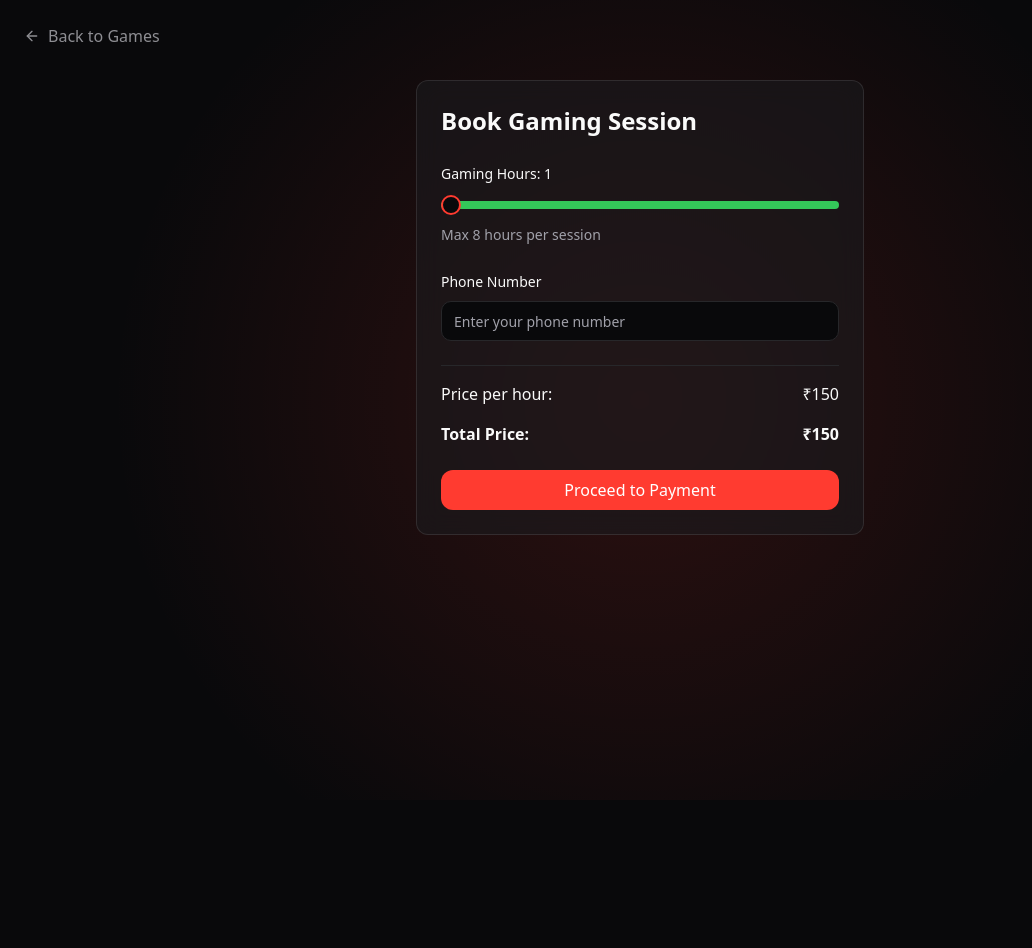
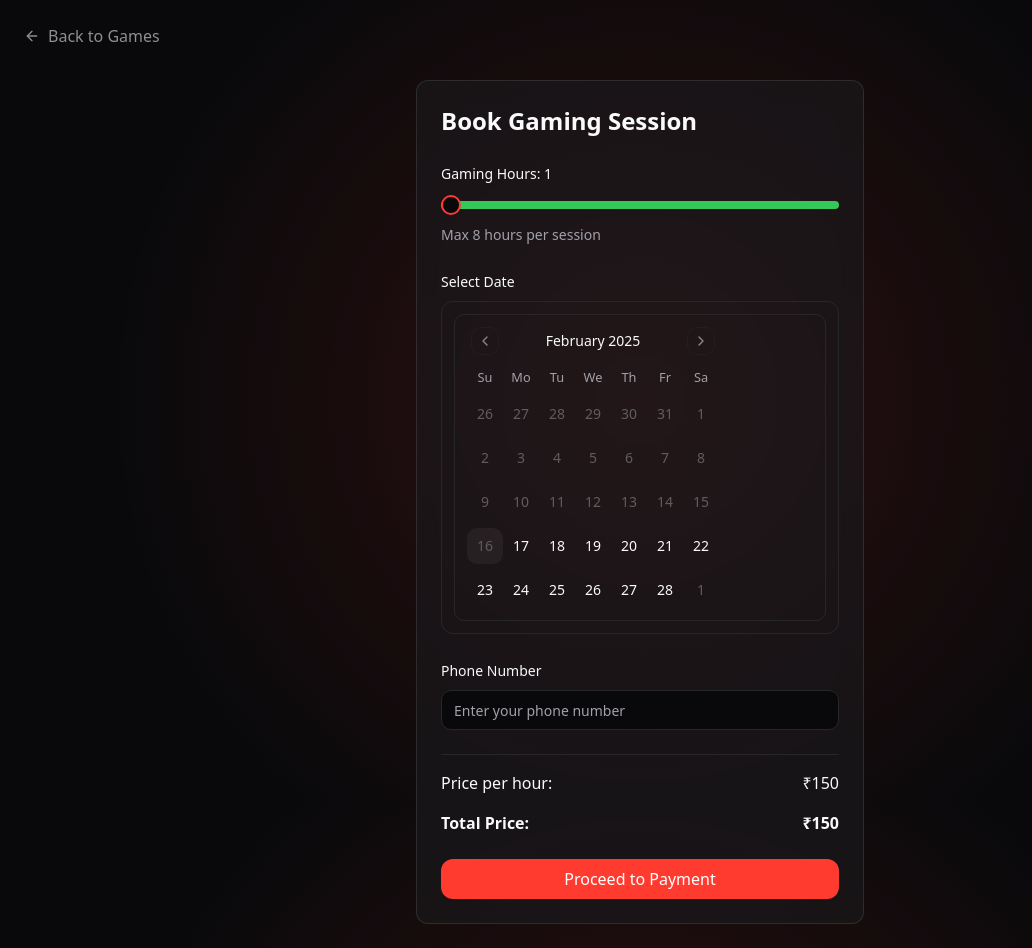
Before and after one commit to SURYAl3152/save-your-pc-gaming, a React (Vite) app: page /booking in a window 1280 px wide. Shown: the whole page, without its empty margins (0-1032 px from the left). Before the commit the page ends 800 px from the top, so only its background shows below. Built offline with nearby package versions, Linux system fonts and the light colour scheme.

Commit message:
Add time slot booking
The booking page will now allow users to view time slots and book them in advance.

```diff
--- a/src/pages/Booking.tsx
+++ b/src/pages/Booking.tsx
@@ -5,21 +5,36 @@ import { ArrowLeft } from "lucide-react";
 import { Label } from "@/components/ui/label";
 import { Input } from "@/components/ui/input";
 import { Slider } from "@/components/ui/slider";
+import { format } from "date-fns";
+import { Calendar } from "@/components/ui/calendar";
 
 const Booking = () => {
   const [hours, setHours] = useState([1]);
   const [phoneNumber, setPhoneNumber] = useState("");
   const [showPayment, setShowPayment] = useState(false);
+  const [date, setDate] = useState<Date>();
+  const [selectedTimeSlot, setSelectedTimeSlot] = useState<string>("");
   const navigate = useNavigate();
 
   const pricePerHour = 150;
   const maxHours = 8;
   const totalPrice = hours[0] * pricePerHour;
 
+  // Mock available time slots - in a real app, these would come from a backend
+  const timeSlots = [
+    "09:00 AM", "10:00 AM", "11:00 AM", "12:00 PM",
+    "01:00 PM", "02:00 PM", "03:00 PM", "04:00 PM",
+    "05:00 PM", "06:00 PM", "07:00 PM", "08:00 PM"
+  ];
+
   const handleBooking = (e: React.FormEvent) => {
     e.preventDefault();
     if (!phoneNumber) {
       alert("Please enter your phone number");
+      return;
+    }
+    if (!date || !selectedTimeSlot) {
+      alert("Please select a date and time slot");
       return;
     }
     setShowPayment(true);
@@ -60,6 +75,41 @@ const Booking = () => {
           </div>
 
           <div className="space-y-2">
+            <Label>Select Date</Label>
+            <div className="border rounded-lg p-3">
+              <Calendar
+                mode="single"
+                selected={date}
+                onSelect={setDate}
+                className="rounded-md border"
+                disabled={(date) => date < new Date() || date > new Date(new Date().setMonth(new Date().getMonth() + 1))}
+              />
+            </div>
+          </div>
+
+          {date && (
+            <div className="space-y-2">
+              <Label>Available Time Slots for {format(date, 'PP')}</Label>
+              <div className="grid grid-cols-2 gap-2">
+                {timeSlots.map((slot) => (
+                  <button
+                    key={slot}
+                    type="button"
+                    onClick={() => setSelectedTimeSlot(slot)}
+                    className={`p-2 rounded-lg border ${
+                      selectedTimeSlot === slot
+                        ? 'bg-primary text-white'
+                        : 'hover:bg-secondary'
+                    }`}
+                  >
+                    {slot}
+                  </button>
+                ))}
+              </div>
+            </div>
+          )}
+
+          <div className="space-y-2">
             <Label htmlFor="phone">Phone Number</Label>
             <Input
               id="phone"
@@ -98,6 +148,12 @@ const Booking = () => {
               Pay ₹{totalPrice}
             </button>
           )}
+
+          {selectedTimeSlot && (
+            <p className="text-sm text-muted-foreground text-center">
+              Selected slot: {format(date!, 'PP')} at {selectedTimeSlot}
+            </p>
+          )}
         </form>
       </div>
     </div>
```
